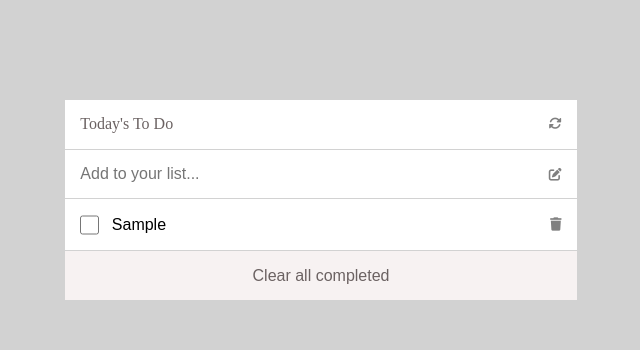
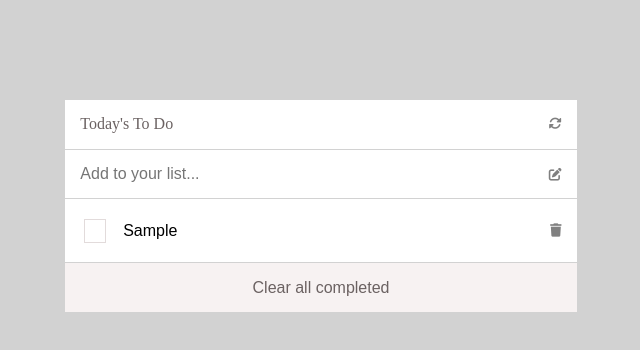
Before and after one commit to zdnahom/to-do-list, a website built with webpack: page src/index.html in a window 1280 px wide. Both pictures are taken after typing "Sample" into the empty fields and a click on the button 874 px from the left and 174 px from the top of the page. Shown: the whole page, without its empty margins (319-959 px from the left). Built offline with nearby package versions, Linux system fonts and the light colour scheme.

Commit message:
Refactor code to add styling to checkbox

```diff
--- a/src/style.css
+++ b/src/style.css
@@ -73,19 +73,36 @@ body {
   width: 100%;
 }
 
-.tasks input:nth-child(1) {
-  width: 20px;
-  height: 20px;
+.tasks input[type='checkbox'] {
+  width: 22px !important;
+  height: 22px !important;
+  display: flex;
+  align-items: center;
+  justify-content: center;
+  margin: 5px;
+  -webkit-appearance: none;
+  -moz-appearance: none;
+  -o-appearance: none;
+  appearance: none;
+  outline: 1px solid rgb(226, 219, 219);
+  box-shadow: none;
+  text-align: center;
+  line-height: 1em;
+  background: white;
 }
-
-.tasks input:nth-child(2) {
+.tasks input[type='checkbox']:checked:after {
+  content: '✔';
+  color: green;
+  font-size: 1.4em;
+  font-weight: 900;
+}
+.tasks input[type='text'] {
   width: 100%;
   font-size: 1em;
   border: none;
   background-color: inherit;
   outline: none;
 }
-
 .tasks button {
   background-color: inherit;
   border: none;
```
